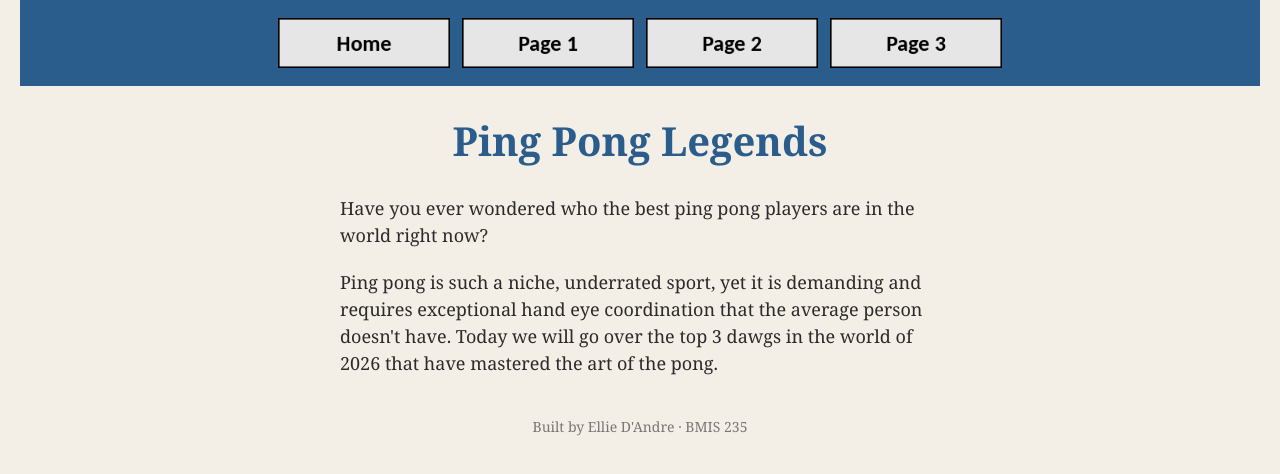
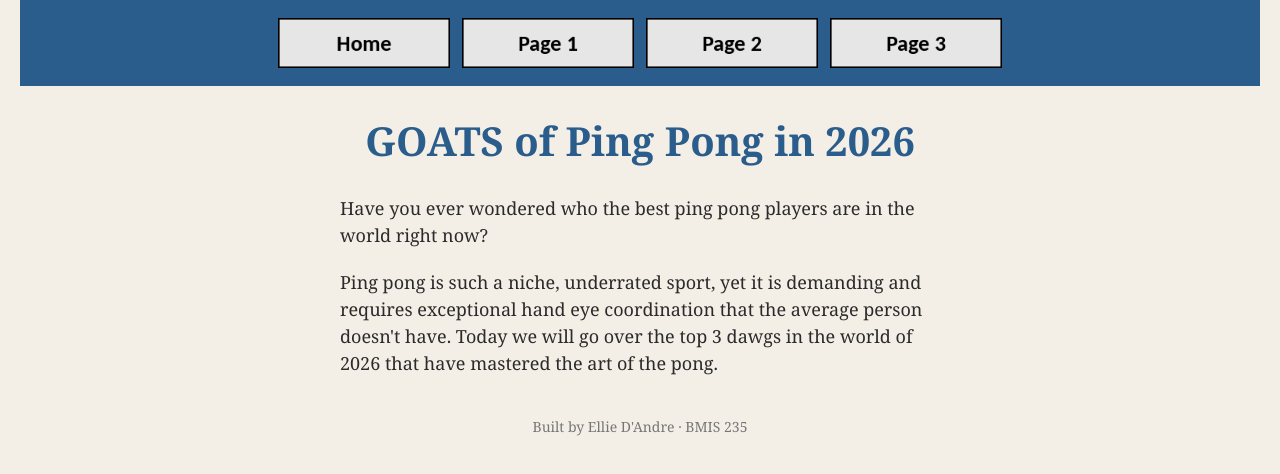
Before and after one commit to elliedeandre/bmis-html-4, a plain HTML site: page index.html in a window 1280 px wide. Drawn offline with Linux system fonts and the light colour scheme.

Commit message:
Update title and header for 2026 ping pong theme

```diff
--- a/index.html
+++ b/index.html
@@ -8,7 +8,7 @@
 <head>
 <meta charset="utf-8">
 <meta name="author" content="Ellie D'Andre">
-<title>GOATS of Ping Pong</title>
+<title>What's on the table?</title>
 
 <!-- this one line connects the page to the stylesheet -->
 <link rel="stylesheet" href="styles.css">
@@ -28,7 +28,7 @@
     <a href="page3.html"><img src="img/page3.png" alt="Page 3"></a>
 </nav>
 
-<h1>Ping Pong Legends</h1>
+<h1>GOATS of Ping Pong in 2026</h1>
 <p>Have you ever wondered who the best ping pong players are in the world right now?</p>
 <p>Ping pong is such a niche, underrated sport, yet it is demanding and requires exceptional hand eye coordination that the average person doesn't have. Today we will go over the top 3 dawgs in the world of 2026 that have mastered the art of the pong. </p>
 
```
